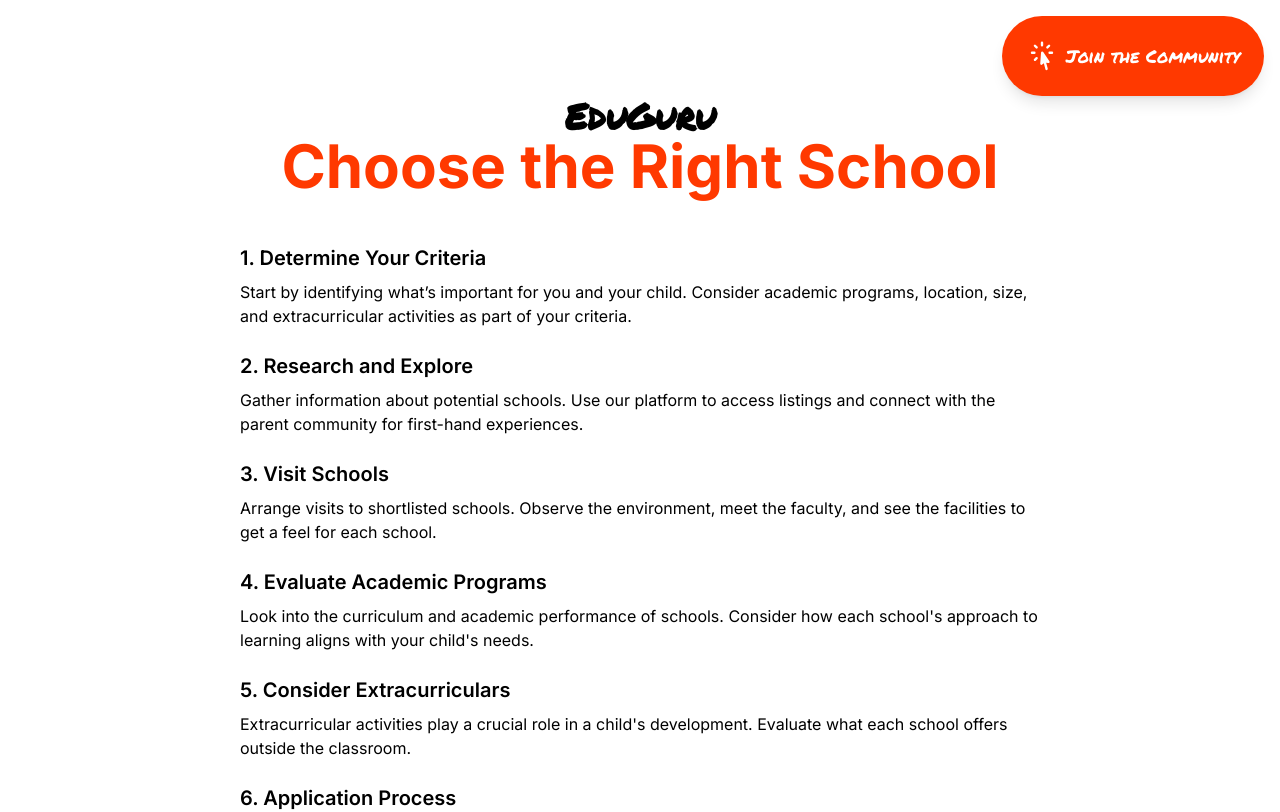
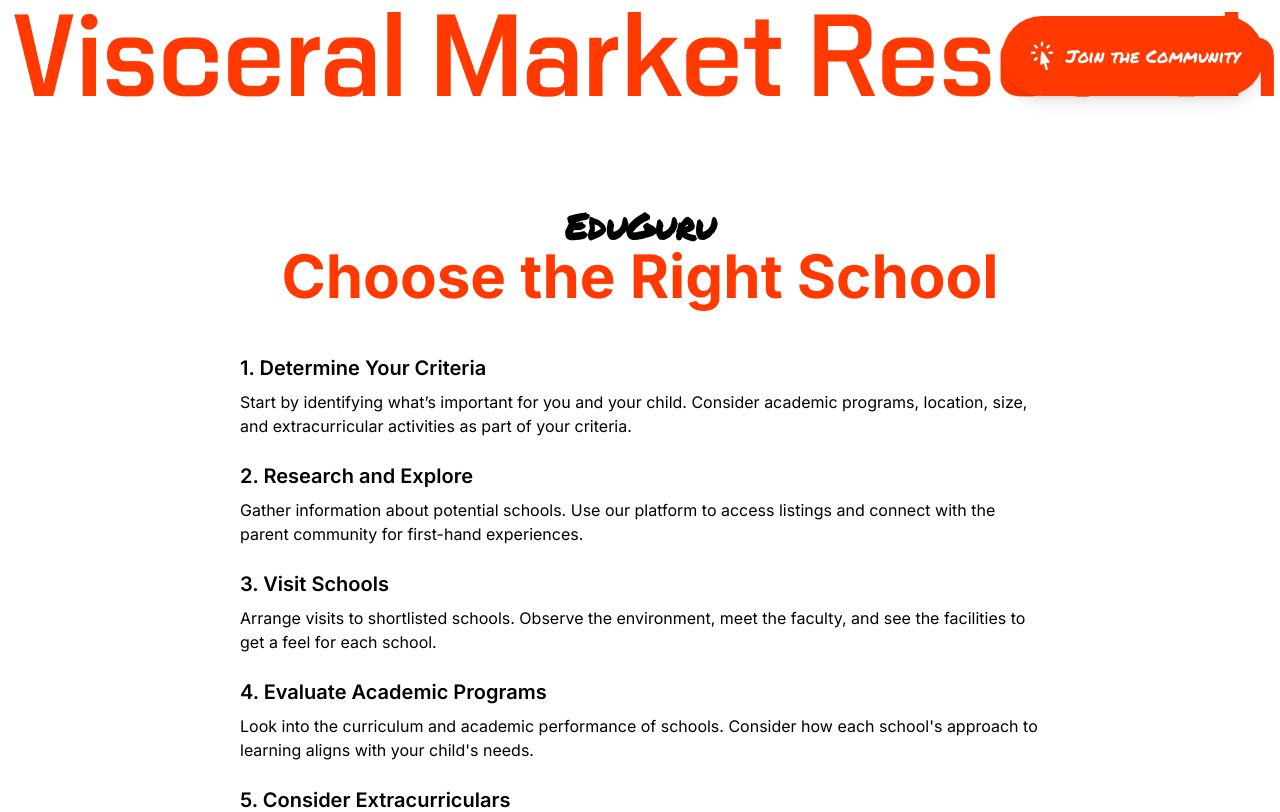
Before and after one commit to neeld3/VisceralMKT, a Next.js app: page / in a window 1280 px wide. Shown: the top 812 px of the page. Built offline with nearby package versions, Linux system fonts and the light colour scheme.

Commit message:
Update page.tsx

```diff
--- a/src/app/page.tsx
+++ b/src/app/page.tsx
@@ -6,6 +6,11 @@ export default function Home() {
   return (
     <>
       <Head>
+        <title>Choosing the Right School</title>
+        <meta name="description" content="A guide and community support for choosing the right school for your child" />
+      </Head>
+
+      <main className="">
         <Image
             src="/vmr-logo.png"
             alt="Logo"
@@ -14,12 +19,6 @@ export default function Home() {
             height={183}
             objectFit="cover"
           />
-        <title>Choosing the Right School</title>
-        <meta name="description" content="A guide and community support for choosing the right school for your child" />
-      </Head>
-
-      <main className="">
-
         <div className="max-w-4xl mx-auto p-12">
           <h1 className="font-permanent-marker text-4xl font-bold text-center px-6 pt-12">EduGuru</h1>
           <h1 className="text-6xl text-custom-color font-bold text-center mb-12 px-6">Choose the Right School</h1>
```
